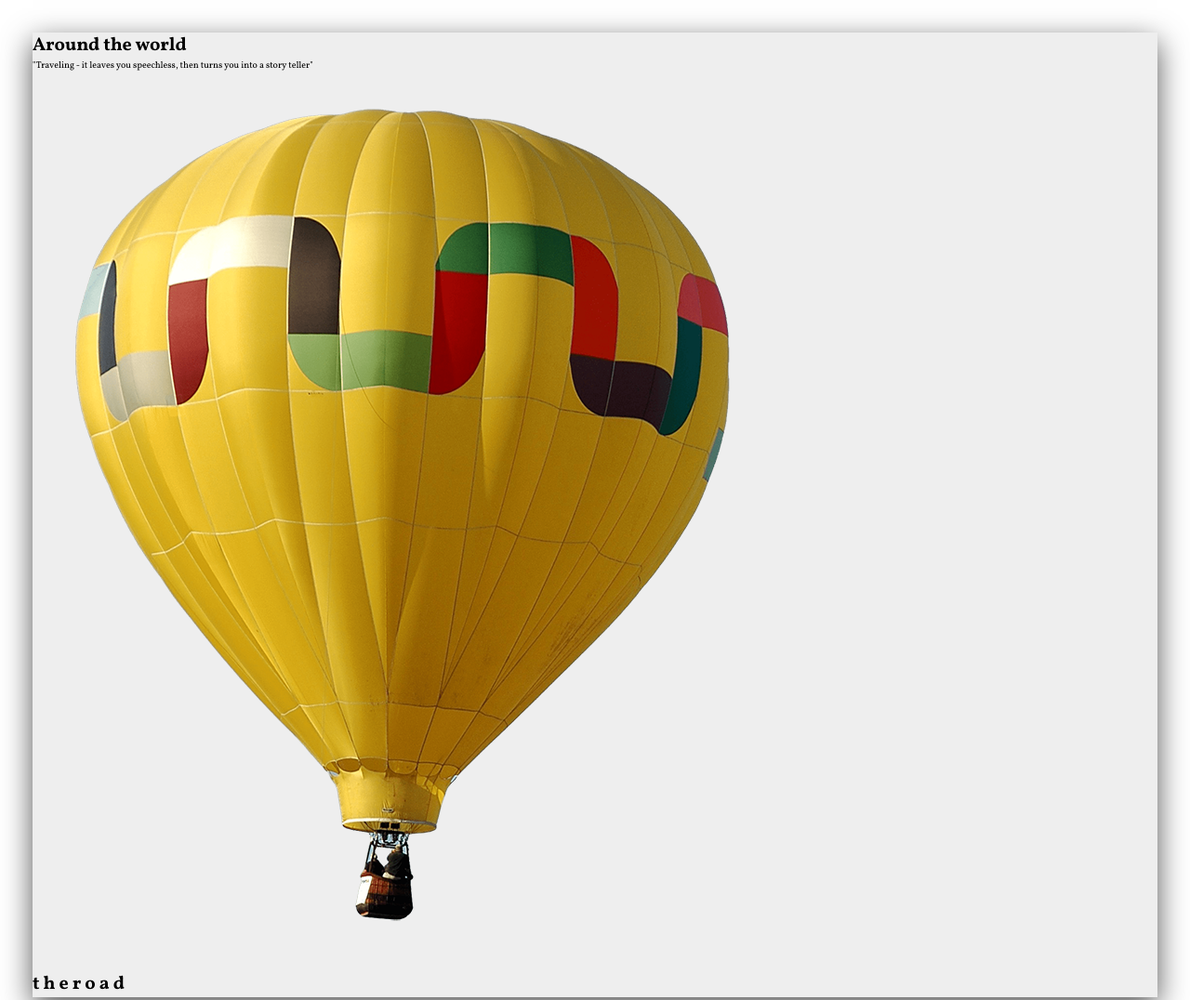
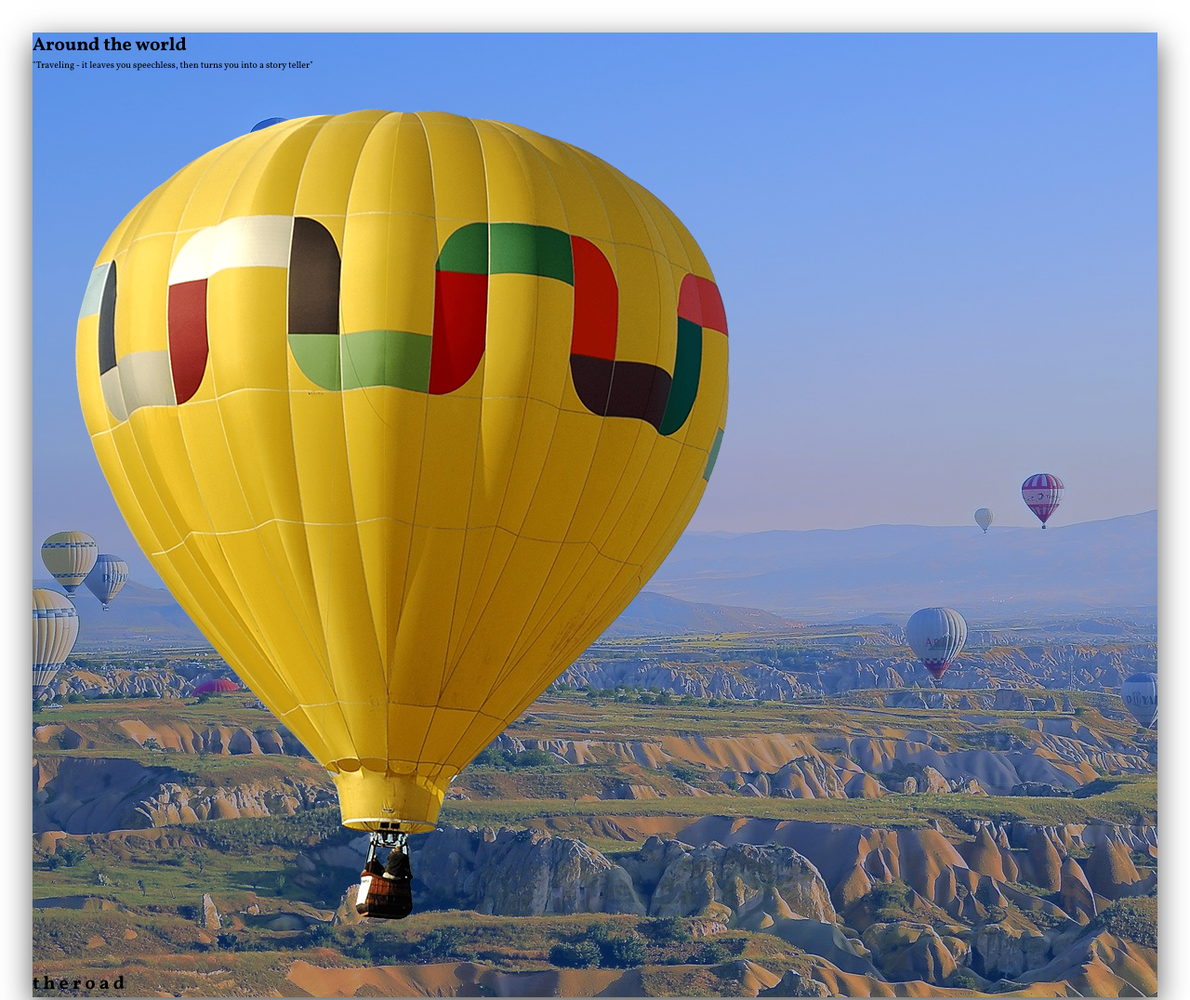
Before and after one commit to JericRice/the-road, a plain HTML site: page index.html in a window 1280 px wide. Shown: the top 1076 px of the page at 93% size. Drawn offline with Linux system fonts and the light colour scheme.

Commit message:
adding background

```diff
--- a/style.css
+++ b/style.css
@@ -31,3 +31,9 @@ html {
      margin: 3.5rem;
      box-shadow: 0 1rem 3rem var(--grey-color);
  }
+
+ .header {
+     width: 100%;
+     height: calc(100vh -7rem);
+     background: linear-gradient(rgba(18,113,255, .5), rgba(18,113,255,.3)), url(images/header-bg.jpg);
+ }
```
